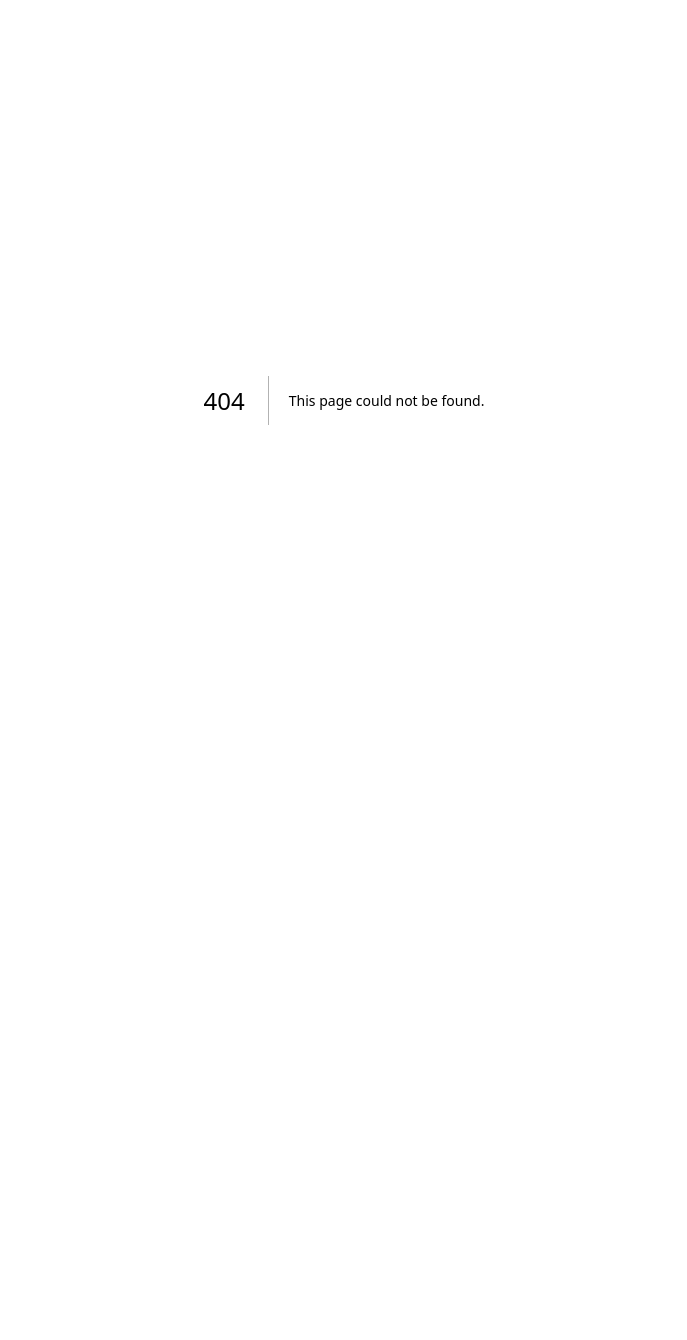
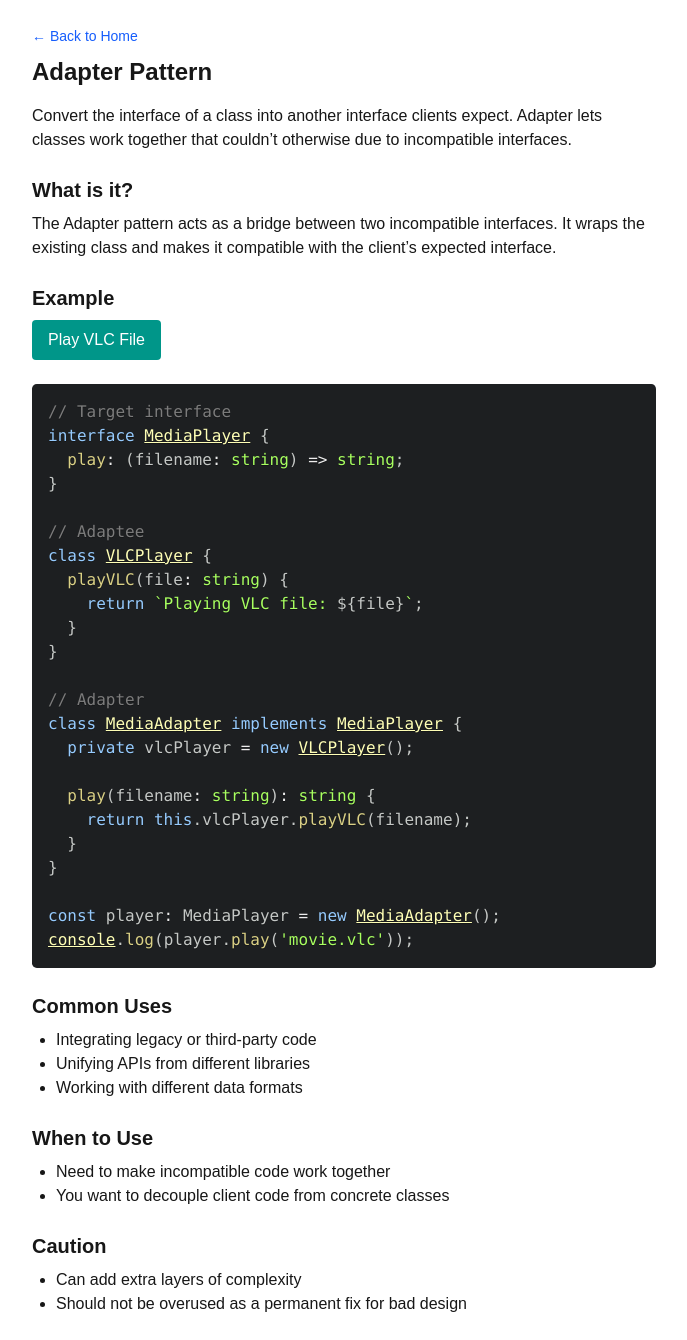
Before and after one commit to Mubtasim/patternalysis, a Next.js app: page /patterns/adapter in a window 1280 px wide. Before the commit this address had no page. Shown: the whole page, without its empty margins (296-983 px from the left). Before the commit the page ends 800 px from the top, so only its background shows below. Built offline with nearby package versions, Linux system fonts and the light colour scheme.

Commit message:
feat: Add Adapter pattern page and update home page to include it in the list of implemented patterns

```diff
--- a/src/app/page.tsx
+++ b/src/app/page.tsx
@@ -8,6 +8,7 @@ export default function Home() {
     "factory-method",
     "builder",
     "prototype",
+    "adapter",
   ];
 
   const allPatterns = [
--- /dev/null
+++ b/src/app/patterns/adapter/page.tsx
@@ -0,0 +1,108 @@
+"use client";
+
+import PatternLayout from "@/components/PatternLayout";
+import { useState } from "react";
+import { Prism as SyntaxHighlighter } from "react-syntax-highlighter";
+import { atomDark } from "react-syntax-highlighter/dist/cjs/styles/prism";
+
+// Target interface
+interface MediaPlayer {
+  play: (filename: string) => string;
+}
+
+// Adaptee (incompatible interface)
+class VLCPlayer {
+  playVLC(file: string) {
+    return `Playing VLC file: ${file}`;
+  }
+}
+
+// Adapter
+class MediaAdapter implements MediaPlayer {
+  private vlcPlayer = new VLCPlayer();
+
+  play(filename: string): string {
+    return this.vlcPlayer.playVLC(filename);
+  }
+}
+
+export default function AdapterPage() {
+  const [result, setResult] = useState("");
+
+  const handlePlay = () => {
+    const player: MediaPlayer = new MediaAdapter();
+    setResult(player.play("movie.vlc"));
+  };
+
+  return (
+    <PatternLayout title="Adapter">
+      <p className="mb-4">
+        Convert the interface of a class into another interface clients expect.
+        Adapter lets classes work together that couldn’t otherwise due to
+        incompatible interfaces.
+      </p>
+
+      <h2 className="text-xl font-semibold mt-6 mb-2">What is it?</h2>
+      <p className="mb-4">
+        The Adapter pattern acts as a bridge between two incompatible
+        interfaces. It wraps the existing class and makes it compatible with the
+        client’s expected interface.
+      </p>
+
+      <h2 className="text-xl font-semibold mt-6 mb-2">Example</h2>
+      <button
+        onClick={handlePlay}
+        className="bg-teal-600 hover:bg-teal-500 px-4 py-2 rounded text-white mb-4"
+      >
+        Play VLC File
+      </button>
+
+      {result && <p className="mb-6 text-green-400 font-semibold">{result}</p>}
+
+      <SyntaxHighlighter language="ts" style={atomDark} className="rounded">
+        {`// Target interface
+interface MediaPlayer {
+  play: (filename: string) => string;
+}
+
+// Adaptee
+class VLCPlayer {
+  playVLC(file: string) {
+    return \`Playing VLC file: \${file}\`;
+  }
+}
+
+// Adapter
+class MediaAdapter implements MediaPlayer {
+  private vlcPlayer = new VLCPlayer();
+
+  play(filename: string): string {
+    return this.vlcPlayer.playVLC(filename);
+  }
+}
+
+const player: MediaPlayer = new MediaAdapter();
+console.log(player.play('movie.vlc'));`}
+      </SyntaxHighlighter>
+
+      <h2 className="text-xl font-semibold mt-6 mb-2">Common Uses</h2>
+      <ul className="list-disc ml-6 mb-4">
+        <li>Integrating legacy or third-party code</li>
+        <li>Unifying APIs from different libraries</li>
+        <li>Working with different data formats</li>
+      </ul>
+
+      <h2 className="text-xl font-semibold mt-6 mb-2">When to Use</h2>
+      <ul className="list-disc ml-6 mb-4">
+        <li>Need to make incompatible code work together</li>
+        <li>You want to decouple client code from concrete classes</li>
+      </ul>
+
+      <h2 className="text-xl font-semibold mt-6 mb-2">Caution</h2>
+      <ul className="list-disc ml-6">
+        <li>Can add extra layers of complexity</li>
+        <li>Should not be overused as a permanent fix for bad design</li>
+      </ul>
+    </PatternLayout>
+  );
+}
```
